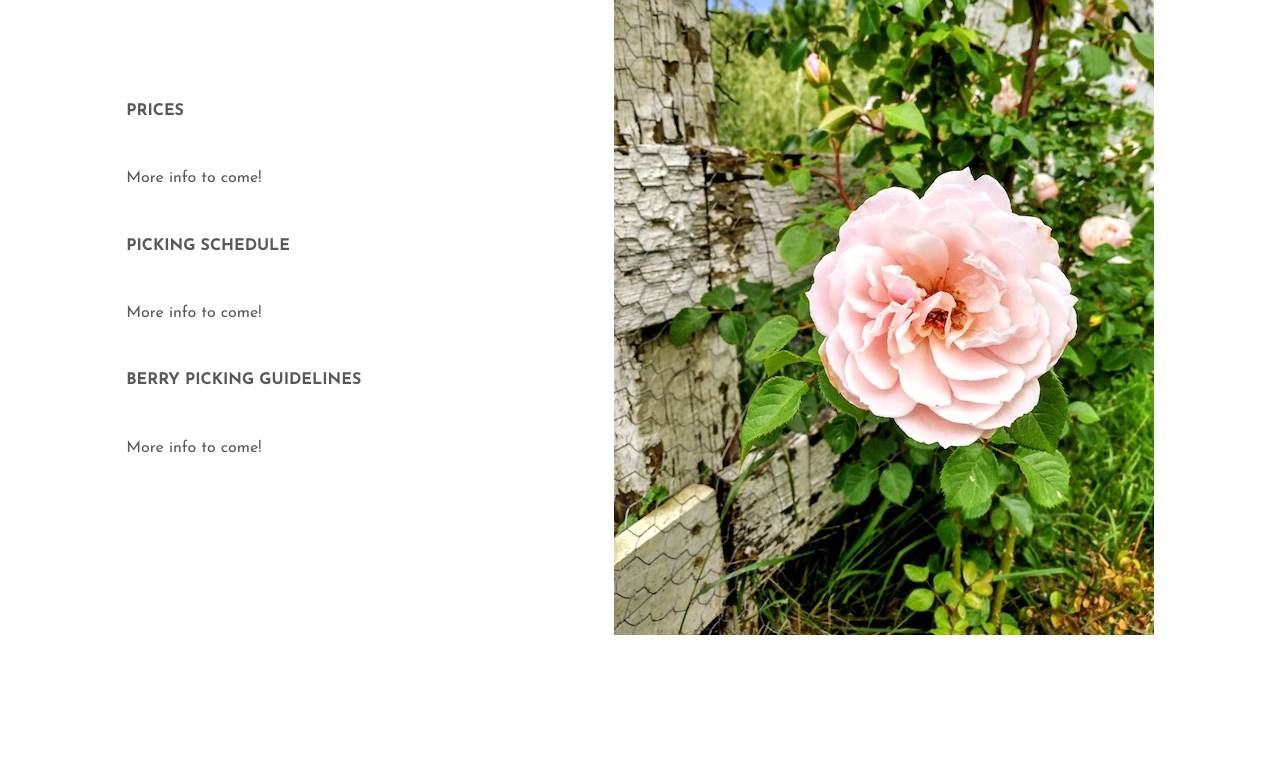
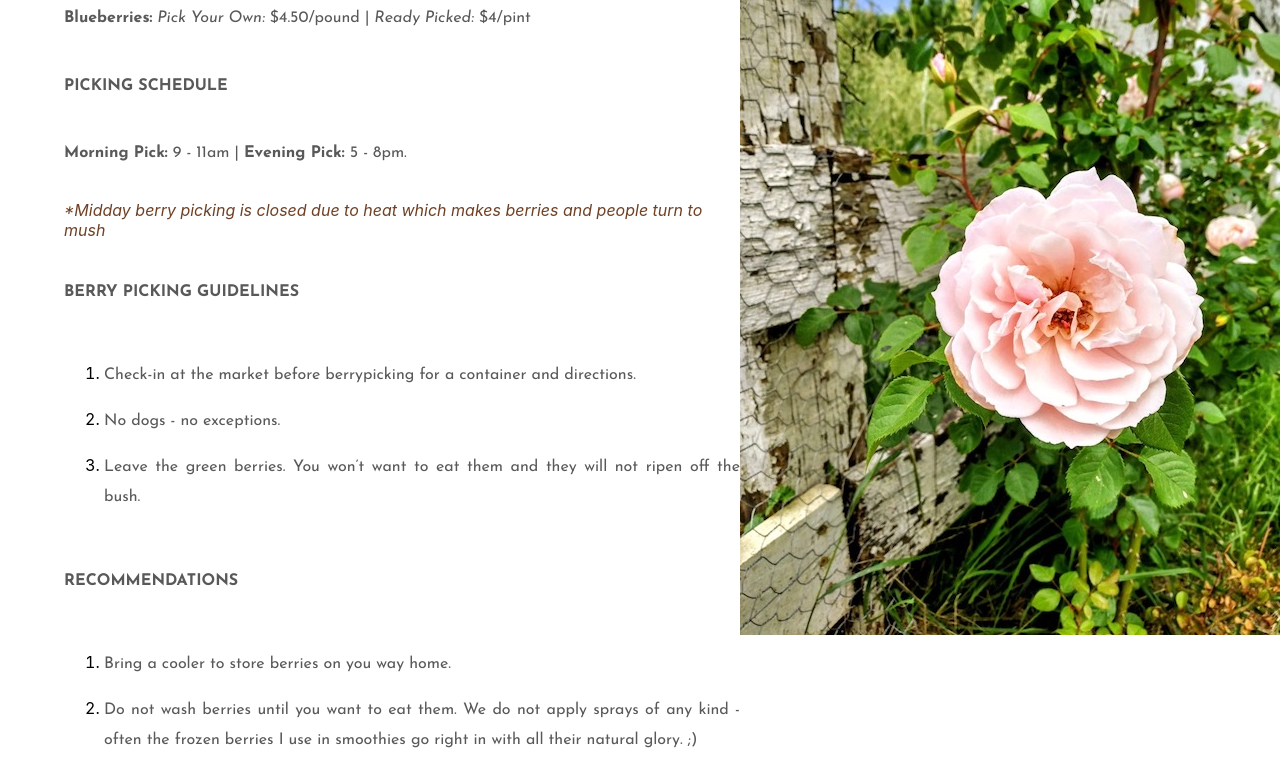
Before and after one commit to PlinytheYounger/ferney_commonGround, a React (Create React App) app: page /berrypicking in a window 1280 px wide. Shown: the part 340-1105 px from the top of the page. Built offline with nearby package versions, Linux system fonts and the light colour scheme.

Commit message:
updated berry picking guidelines page

```diff
--- a/src/Components/AboutUs/AboutUsContainer.js
+++ b/src/Components/AboutUs/AboutUsContainer.js
@@ -17,6 +17,9 @@ const AboutUsContainer = () => {
             <div className='our-story'>
                 <div>
                     <h3><b>Ferney CommonGround</b> is a small family-owned berry farm and community destination located atop the Blue Ridge Plateau in Floyd, Virginia. We provide visitors a unique agritourism experience with imaginative natural playgrounds and gardens, seasonal pick-your-own berries, and a welcoming, casual space for people of all ages to gather and unwind. Come for the berries, run wild in the gardens, and stay into the golden hour among the flowers.</h3>
+
+                    <h3><b>Address: </b>1825 Ferney Creek Road NW, Willis, VA 24380</h3>
+                    <h3><b>Please Note: </b>All public operations are currently limited to Wednesday - Sunday Only</h3>
 
                 </div>
                 <div>
--- a/src/Components/BerryPicking/BerryPickingContainer.js
+++ b/src/Components/BerryPicking/BerryPickingContainer.js
@@ -15,12 +15,32 @@ const BerryPickingContainer = () => {
                 <div className="berry-container">
                     <div className="first-container">
                         <div className="prices-info">
-                            <h4 className="h4-berry">PRICES</h4>
-                                <p className="p-berry">More info to come!</p>
+                            <h4 className="h4-berry">PRICES (Cash or Zelle Only)</h4>
+                                <p className="p-berry"><b>Blueberries:</b><i> Pick Your Own:</i> $4.50/pound | <i>Ready Picked:</i> $4/pint </p>
                             <h4 className="h4-berry">PICKING SCHEDULE</h4>
-                                <p className="p-berry">More info to come!</p>
+                                <p className="p-berry"><b>Morning Pick:</b> 9 - 11am | <b>Evening Pick:</b> 5 - 8pm.</p>
+                                <p><i>*Midday berry picking is closed due to heat which makes berries and people turn to mush</i></p>
                             <h4 className="h4-berry">BERRY PICKING GUIDELINES</h4>
-                                <p className="p-berry">More info to come!</p>
+                                <ol>
+                                    <li>
+                                        <p className="p-berry">Check-in at the market before berrypicking for a container and directions.</p>
+                                    </li>
+                                    <li>
+                                        <p className="p-berry">No dogs - no exceptions.</p>
+                                    </li>
+                                    <li>
+                                        <p className="p-berry">Leave the green berries. You won’t want to eat them and they will not ripen off the bush.</p>
+                                    </li>
+                                </ol>
+                            <h4 className="h4-berry">RECOMMENDATIONS</h4>
+                                <ol>
+                                    <li>
+                                        <p className="p-berry">Bring a cooler to store berries on you way home.</p>
+                                    </li>
+                                    <li>
+                                        <p className="p-berry">Do not wash berries until you want to eat them. We do not apply sprays of any kind - often the frozen berries I use in smoothies go right in with all their natural glory. ;)</p>
+                                    </li>
+                                </ol>
                         </div>
                         <div className="pink-rose">
                             <img className="berries" src={berryPhoto1} alt="Beautiful pink rose"></img>
--- a/src/Components/BerryPicking/berryPickingContainer.css
+++ b/src/Components/BerryPicking/berryPickingContainer.css
@@ -23,7 +23,7 @@
 .prices-info {
     display: flex;
     flex-direction: column;
-    justify-content: center;
+    margin-left: 5%;
 }
 
 h4 {
```
